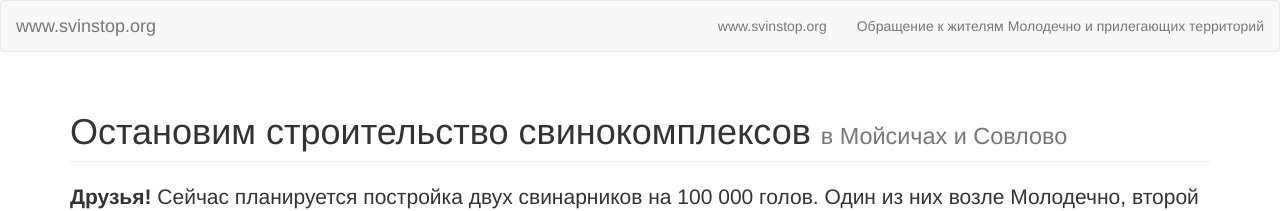
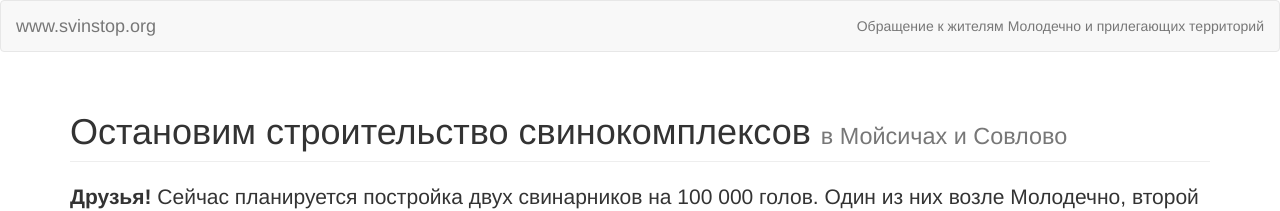
Before and after one commit to iharsuvorau/svinstop, a Jekyll site: the page built from index.html, in a window 1280 px wide and 900 px high. Shown: the top 211 px of the window. Built offline with Jekyll 4.4.1, drawn with Linux system fonts in a browser that asks for light colours; nearby versions of some CDN libraries; comment, search, counter and statistics services are not loaded.

Commit message:
index title delete

```diff
--- a/index.html
+++ b/index.html
@@ -1,6 +1,5 @@
 ---
 layout: default
-title: www.svinstop.org
 ---
 
 
```
